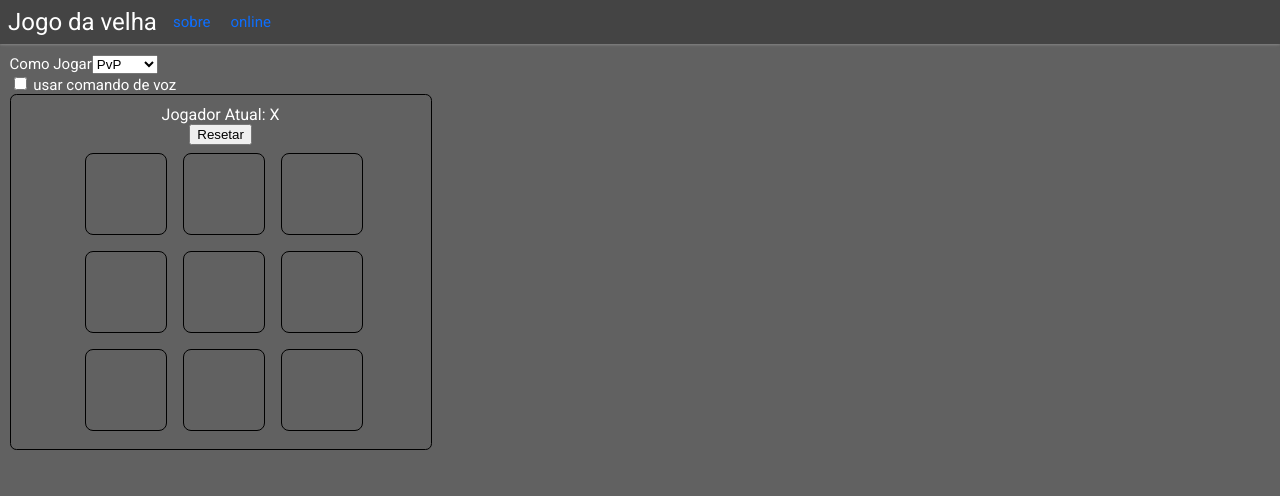
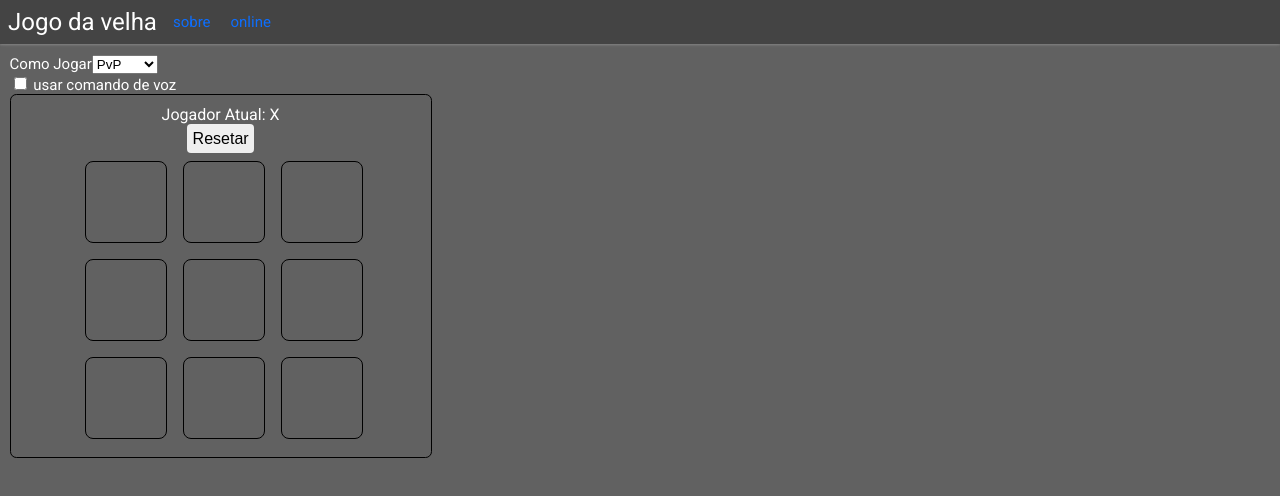
Before and after one commit to rcoliveira2016/game-da-old, a Nuxt app in the folder frontend/: page / in a window 1280 px wide. Shown: the top 496 px of the page. Built offline with nearby package versions, Linux system fonts and the light colour scheme.

Commit message:
atualização nuxt+vue

```diff
--- /dev/null
+++ b/frontend/components/btn/Component.vue
@@ -0,0 +1,46 @@
+<script setup lang="ts">
+const props = defineProps({
+  disabled: {
+    type: Boolean,
+    default: false,
+  },
+  loading: {
+    type: Boolean,
+    default: false,
+  },
+  size: {
+    type: String,
+    default: "md",
+  },
+  variant: {
+    type: String,
+    default: "primary",
+  },
+});
+</script>
+
+<template>
+  <button
+    :disabled="props.disabled"
+    :class="`btn btn-${props.size} btn-${props.variant}`"
+  >
+    <slot />
+  </button>
+</template>
+<style scoped>
+.btn {
+  padding: 0.1rem 0.3rem;
+  border-radius: 0.25rem;
+  cursor: pointer;
+  transition: all 0.2s ease-in-out;
+  border: 1px solid transparent;
+  font-size: 1rem;
+  line-height: 1.5;
+  font-weight: 500;
+  text-align: center;
+  text-decoration: none;
+}
+.btn:hover {
+  transform: scale(1.05);
+}
+</style>
--- a/frontend/components/input/Text.vue
+++ b/frontend/components/input/Text.vue
@@ -1,6 +1,21 @@
-<script setup>
-
+<script setup lang="ts">
+const modelValue = defineModel<string>();
+const props = defineProps({
+    required: {
+        type: Boolean,
+        default: false
+    }
+})
 </script>
 <template>
-    <input type="text" />
+    <input type="text" v-model="modelValue" :required="props.required" />
 </template>
+<style scoped>
+input {
+    width: 100%;
+    background-color: #ffffff2a;
+    border: 1px solid #cacacab9;
+    padding: 0.2rem;
+    color: var(--color-text);
+}
+</style>
--- a/frontend/components/jogo-vela/BoardJogoDaVelha.vue
+++ b/frontend/components/jogo-vela/BoardJogoDaVelha.vue
@@ -1,6 +1,5 @@
 <script setup lang="ts">
-import { PropType } from "vue";
-import { ColJogoDaVelha, ColSelecionadoEvent } from "./types";
+import type { ColJogoDaVelha, ColSelecionadoEvent } from "~~/components/jogo-vela/types";
 const emit = defineEmits<{
   (e: "selecionou-celula", event: ColSelecionadoEvent): void;
 }>();
--- a/frontend/components/jogo-vela/JogoDaVelhaComponent.vue
+++ b/frontend/components/jogo-vela/JogoDaVelhaComponent.vue
@@ -1,6 +1,5 @@
 <script setup lang="ts">
-import { PropType } from "vue";
-import { ColJogoDaVelha, ColSelecionadoEvent } from "./types";
+import type { ColJogoDaVelha, ColSelecionadoEvent } from "~~/components/jogo-vela/types";
 import BoardJogoDaVelha from "./BoardJogoDaVelha.vue";
 import type { ValorColSelecionado } from "~/types/jogo/jogo-da-velha";
 const emit = defineEmits<{
@@ -27,7 +26,7 @@ const prop = defineProps({
     <div v-if="ganhador">
       <div>Ganhador: {{ ganhador.selecionado }}</div>
     </div>
-    <div><button @click="emit('resetar')">Resetar</button></div>
+    <div><BtnComponent @click="emit('resetar')">Resetar</BtnComponent></div>
     <div class="container-board">
       <BoardJogoDaVelha :board="prop.board" @selecionou-celula="emit('selecionou-celula', $event)" />
     </div>
--- a/frontend/components/layout/default/HeaderComponent.vue
+++ b/frontend/components/layout/default/HeaderComponent.vue
@@ -1,7 +1,7 @@
 <template>
   <header class="layout-header">
     <nav>
-      <h1 class="title">Jogo da velha</h1>
+      <h1 class="title"><NuxtLink to="/">Jogo da velha</NuxtLink></h1>
       <ul>
         <li><NuxtLink to="/about">sobre</NuxtLink></li>
         <li><NuxtLink to="/online">online</NuxtLink></li>
@@ -26,6 +26,12 @@
   font-size: 1.5rem;
 }
 
+.layout-header nav h1 a{
+  text-decoration: none;
+  color: inherit;
+}
+
+
 .layout-header nav ul {
   margin-left: var(--spacing-md);
   list-style: none;
--- a/frontend/composables/use-event-speech-recognition.ts
+++ b/frontend/composables/use-event-speech-recognition.ts
@@ -1,3 +1,4 @@
+
 type FnString = (texto: string) => void;
 
 export type EventSpeechRecognition = {
--- a/frontend/composables/use-get-win.ts
+++ b/frontend/composables/use-get-win.ts
@@ -1,4 +1,6 @@
-import { ColJogoDaVelha } from "~/components/jogo-vela/types";
+import type {
+  ColJogoDaVelha,
+} from "~~/components/jogo-vela/types";
 
 export const useGetWin = (
   tabuleiro: Array<ColJogoDaVelha[]>
--- a/frontend/composables/use-maneger-jogo-da-velha.ts
+++ b/frontend/composables/use-maneger-jogo-da-velha.ts
@@ -1,10 +1,10 @@
-import {
+import type {
   ColJogoDaVelha,
   ColSelecionadoEvent,
-} from "~/components/jogo-vela/types";
+} from "~~/components/jogo-vela/types";
 import { useGetWin } from "./use-get-win";
 import { useBestMove } from "./use-maxmin-jogo-da-velha";
-import { ValorColSelecionado } from "~/types/jogo/jogo-da-velha";
+import type { ValorColSelecionado } from "~/types/jogo/jogo-da-velha";
 
 export const useManegerJogoDaVelha = () => {
   const matrixDefault = () => [
--- a/frontend/composables/use-maxmin-jogo-da-velha.ts
+++ b/frontend/composables/use-maxmin-jogo-da-velha.ts
@@ -1,5 +1,5 @@
 import type { ColJogoDaVelha } from "~/components/jogo-vela/types";
-import { ValorColSelecionado } from "~/types/jogo/jogo-da-velha";
+import type { ValorColSelecionado } from "~/types/jogo/jogo-da-velha";
 
 const scores = {
   X: 10,
--- a/frontend/pages/online.vue
+++ b/frontend/pages/online.vue
@@ -3,7 +3,7 @@
     <p>recebidas: {{mensagem}}</p>
   </section>
   <section>
-    <p>texto: <input type="text" v-model="tbMessage"><button @click="send">enviar</button> </p>
+    <p>texto: <InputText v-model="tbMessage" /> <button @click="send">enviar</button> </p>
   </section>
 </template>
 <script setup lang="ts">
```
Also changed, not shown: frontend/package.json (+4 -3 lines), 1 other file (tests, documents, lock files or other folders).
